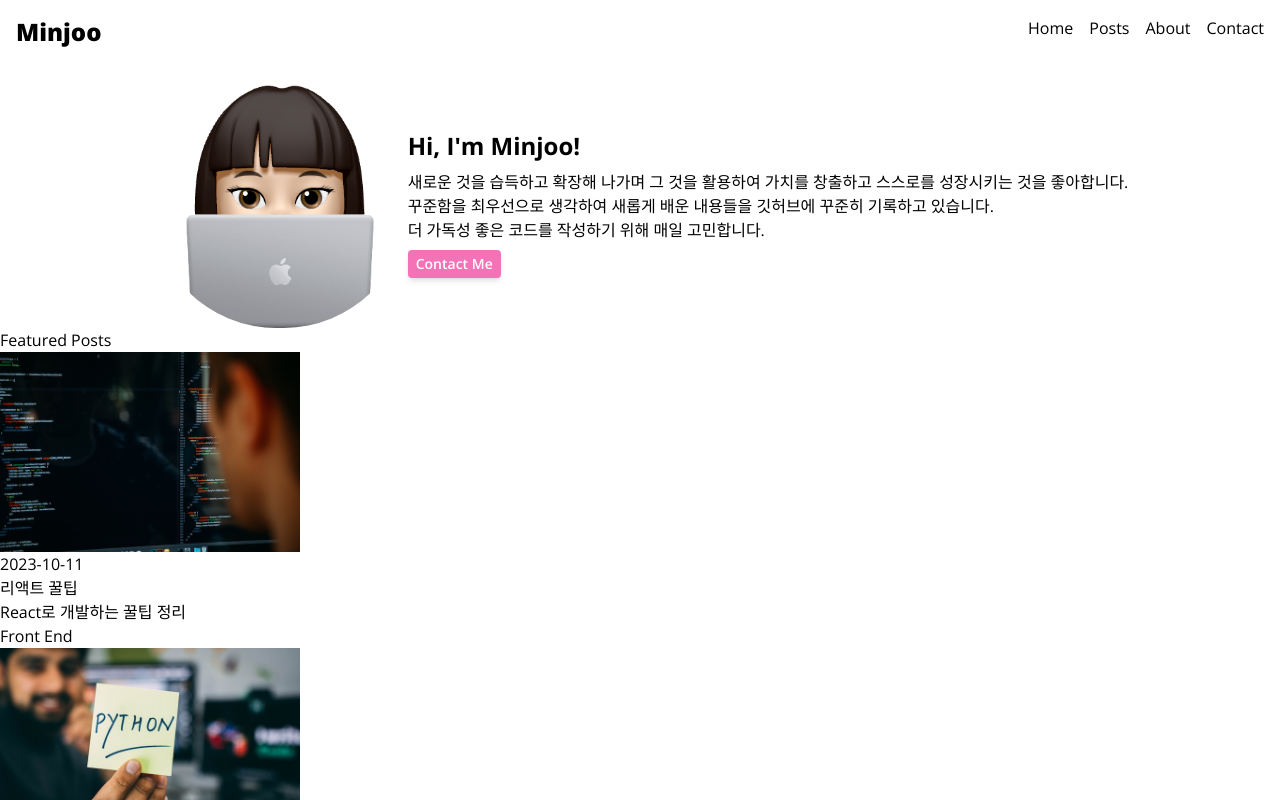
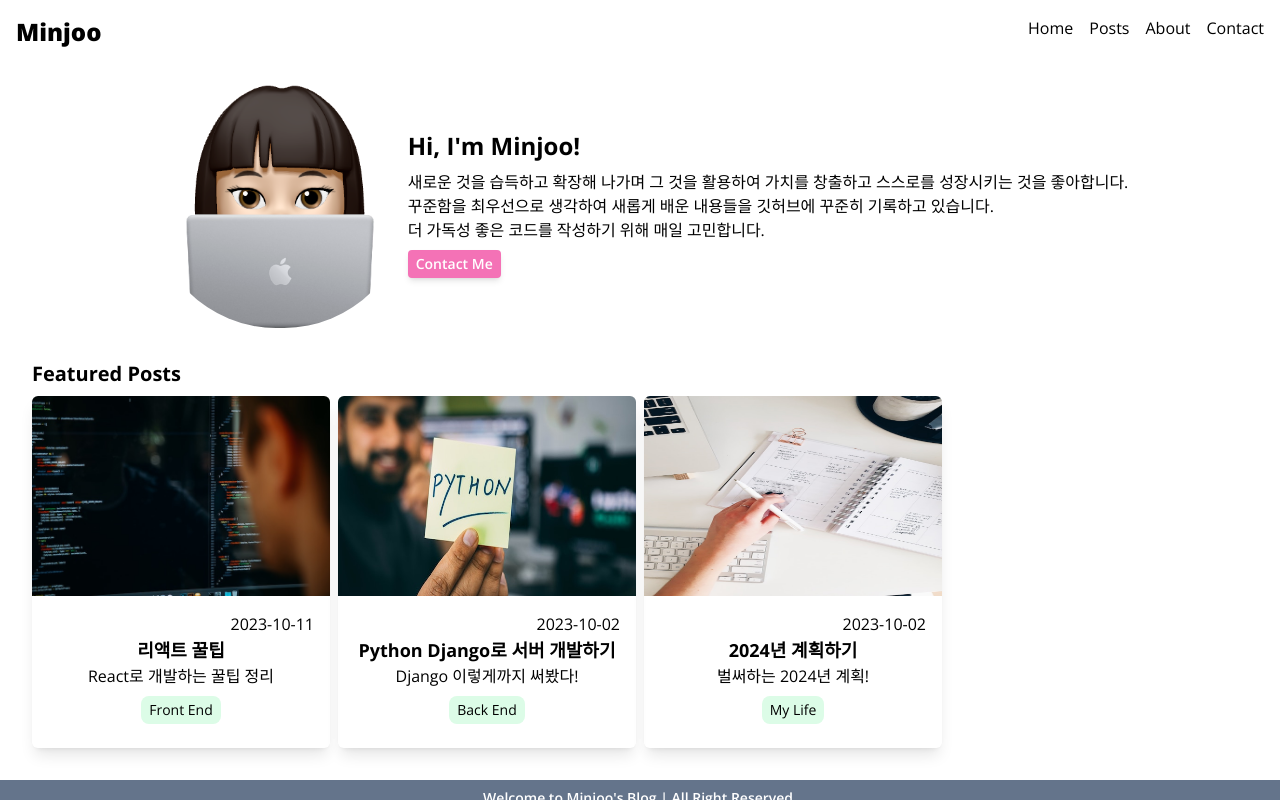
Before and after one commit to Minjoo522/Nextjs-blog, a Next.js app: page / in a window 1280 px wide. Built offline with nearby package versions, Linux system fonts and the light colour scheme.

Commit message:
design : featured posts CSS 스타일링

```diff
--- a/src/components/FeaturedPosts.tsx
+++ b/src/components/FeaturedPosts.tsx
@@ -5,8 +5,8 @@ export default async function FeaturedPosts() {
   const posts = await getFeaturedPosts();
 
   return (
-    <section>
-      <h3>Featured Posts</h3>
+    <section className='p-8'>
+      <h3 className='font-bold text-xl mb-2'>Featured Posts</h3>
       <PostGrid posts={posts} />
     </section>
   );
--- a/src/components/PostCard.tsx
+++ b/src/components/PostCard.tsx
@@ -1,16 +1,29 @@
 import { Post } from '@/service/posts';
 import Image from 'next/image';
+import Link from 'next/link';
 
-export default function PostCard({ post }: { post: Post }) {
+export default function PostCard({ post: { id, title, summary, category, createdAt, image } }: { post: Post }) {
   return (
-    <article>
-      <Image src={`/images/${post.image}`} alt='post main image' width={300} height={300} />
-      <div>
-        <span>{post.createdAt.toString()}</span>
-        <h3>{post.title}</h3>
-        <p>{post.summary}</p>
-        <span>{post.category}</span>
-      </div>
-    </article>
+    <Link href={`/posts/${id}`}>
+      <article className='rounded-md overflow-hidden shadow-lg hover:scale-105 transition duration-500 ease-in-out'>
+        <Image
+          src={`/images/${image}`}
+          sizes='100vw'
+          style={{
+            width: '100%',
+            height: '200px',
+          }}
+          alt='post main image'
+          width={300}
+          height={200}
+        />
+        <div className='flex flex-col items-center p-4'>
+          <time className='self-end'>{createdAt.toString()}</time>
+          <h3 className='text-lg font-bold'>{title}</h3>
+          <p className='w-full truncate text-center'>{summary}</p>
+          <span className='text-sm rounded-lg bg-green-100 my-2 px-2 py-1'>{category}</span>
+        </div>
+      </article>
+    </Link>
   );
 }
--- a/src/components/PostGrid.tsx
+++ b/src/components/PostGrid.tsx
@@ -7,7 +7,7 @@ type Props = {
 
 export default function PostGrid({ posts }: Props) {
   return (
-    <ul>
+    <ul className='grid grid-cols-1 sm:grid-cols-2 lg:grid-cols-3 xl:grid-cols-4 gap-2 gap-y-4'>
       {posts.map((post) => (
         <li key={post.id}>
           <PostCard post={post} />
```
